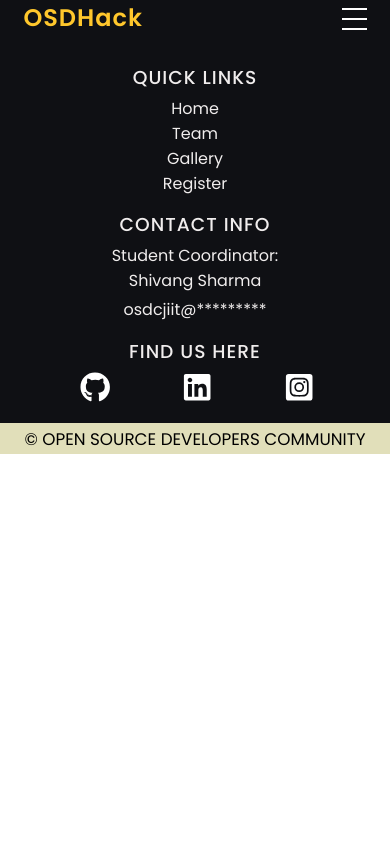
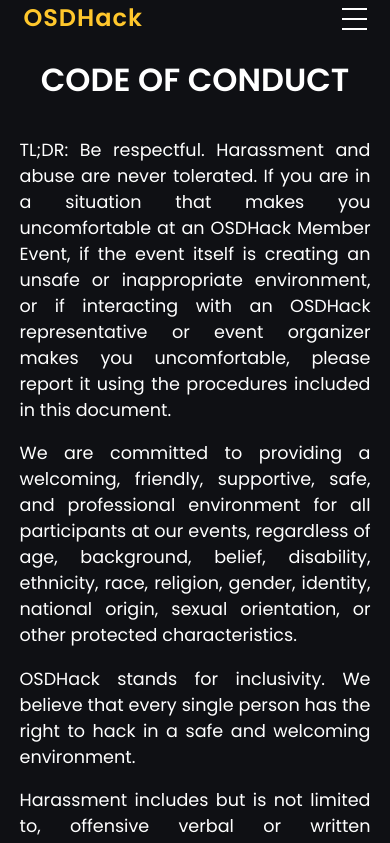
Before and after one commit to osdc/osdhack-24, a React (Create React App) app in the folder client/: page /cod in a window 390 px wide. Shown: the top 843 px of the page. Built offline with nearby package versions, Linux system fonts and the light colour scheme; a web font is replaced by a local one.

Commit message:
keyboard landing page

```diff
--- a/client/package.json
+++ b/client/package.json
@@ -3,6 +3,8 @@
   "version": "0.1.0",
   "private": true,
   "dependencies": {
+    "@splinetool/react-spline": "^2.2.6",
+    "@splinetool/runtime": "^1.0.81",
     "@testing-library/jest-dom": "^5.17.0",
     "@testing-library/react": "^13.4.0",
     "@testing-library/user-event": "^13.5.0",
--- a/client/src/App.jsx
+++ b/client/src/App.jsx
@@ -4,6 +4,7 @@ import Layout from './pages/Layout.jsx';
 import Register from './pages/Register/Register.jsx';
 import Team from './pages/Team/Team.jsx';
 import Gallery from './pages/Gallery/Gallery.jsx';
+import Codeofconduct from './pages/Codeofconduct/Codeofconduct.jsx';
 
 import { BrowserRouter, Routes, Route } from 'react-router-dom';
 import './App.css';
@@ -18,6 +19,7 @@ function App() {
           <Route path='/register' element={<Register />} />
           <Route path='/team' element={<Team />} />
           <Route path='/gallery' element={<Gallery />} />
+          <Route path='/cod' element={< Codeofconduct/>} />
         </Routes>
         <Footer />
       </BrowserRouter>
--- a/client/src/Components/About/About.css
+++ b/client/src/Components/About/About.css
@@ -7,7 +7,6 @@
     padding: 3%;
     color: white;
     background: #0f1014;
-    /* background: -webkit-linear-gradient(to left, #8f94fb, #4e54c8);   */
 }
 
 .aboutheading {
@@ -279,9 +278,3 @@
     }
 
 }
-
-@media only screen and (max-width:410px) {
-    .aboutheading {
-        font-size: 2.2rem;
-    }
-}
--- a/client/src/Components/Timeline/Timeline.css
+++ b/client/src/Components/Timeline/Timeline.css
@@ -169,11 +169,15 @@
         padding:0 10%;
     }
 
+    .left-container,.right-container{
+        left:7%;
+    }
+
     .container img{
-        left: -18%;
+        left: -21%;
     }
     .right-container img{
-        left:-17%;
+        left:-21%;
     }
     .text-box{
         padding:1%;
--- /dev/null
+++ b/client/src/pages/Codeofconduct/Codeofconduct.css
@@ -0,0 +1,61 @@
+.codeofconduct {
+    background: #0f1014;
+    color: white;
+}
+
+.codeofconduct .codheading {
+    text-align: center;
+    font-size: 3rem;
+    font-weight: 600;
+    padding: 2% 0;
+}
+
+.codcontent div {
+    margin-top: 2%;
+}
+
+.codcontent {
+    font-size: 1.3rem;
+    width: 80%;
+    margin: auto;
+    text-align:justify;
+}
+
+.codcontent h2 {
+    margin: 2% 0;
+}
+
+@media only screen and (max-width:740px) {
+    .codeofconduct .codheading {
+        font-size: 2.5rem;
+    }
+
+    .codcontent div {
+        margin-top: 3%;
+    }
+
+    .codcontent {
+        width: 90%;
+        font-size: 1.2rem;
+    }
+}
+
+@media only screen and (max-width:540px) {
+    .codeofconduct .codheading {
+        font-size: 2rem;
+        padding: 4% 0;
+    }
+
+    .codcontent div {
+        margin-top: 5%;
+    }
+
+    .codcontent h2 {
+        margin: 6% 0;
+    }
+
+    .codcontent {
+        width: 90%;
+        font-size: 1.1rem;
+    }
+}
--- /dev/null
+++ b/client/src/pages/Codeofconduct/Codeofconduct.jsx
@@ -0,0 +1,117 @@
+import React from 'react'
+import './Codeofconduct.css'
+
+const Codeofconduct = () => {
+    return (
+        <div className='codeofconduct'>
+            <div className="codheading">CODE OF CONDUCT</div>
+            <div className="codcontent">
+                <div>
+                     TL;DR: Be respectful. Harassment and abuse are never tolerated. If you are in a situation that makes you uncomfortable at an OSDHack Member Event, if the event itself is creating an unsafe or inappropriate environment, or if interacting with an OSDHack representative or event organizer makes you uncomfortable, please report it using the procedures included in this document.
+                </div>
+
+                <div>
+                    We are committed to providing a welcoming, friendly, supportive, safe, and professional environment for all participants at our events, regardless of age, background, belief, disability, ethnicity, race, religion, gender, identity, national origin, sexual orientation, or other protected characteristics.
+                </div>
+
+                <div>
+                    OSDHack stands for inclusivity. We believe that every single person has the right to hack in a safe and welcoming environment.
+                </div>
+
+                <div>
+                    Harassment includes but is not limited to, offensive verbal or written comments related to gender, age, sexual orientation, disability, physical appearance, body size, race, religion, social class, economic status, and veteran status. Additional cases of harassment include but are not limited to sharing sexual images, deliberate intimidation, stalking, following, brigading, doxxing, harassing photography or recording, sustained disruption of talks or other events, inappropriate physical contact, and unwelcome sexual attention. If what you’re doing is making someone feel uncomfortable, that counts as harassment and is enough reason to stop doing it.
+                </div>
+
+                <div>
+                    Participants asked to stop any harassing behavior are expected to comply immediately. Sponsors, judges, mentors, volunteers, organizers, OSDHack staff, and anyone else participating in the event are also subject to the anti-harassment policy. In particular, attendees should not use sexualized images, activities, or other material both in their hacks and during the event. Booth staff (including volunteers) should not use sexualized clothing/uniforms/costumes or otherwise create a sexualized environment.
+                </div>
+
+                <div>
+                    If a participant engages in harassing behavior, OSDHack may take any action it deems appropriate, including warning the offender or expulsion from the event with no eligibility for reimbursement or refund of any type.
+                </div>
+
+                <div>
+                    If you are being harassed, notice that someone else is being harassed, or have any other concerns, please contact OSDHack using the reporting procedures defined below. OSDHack representatives can help participants contact campus security or local law enforcement, provide escorts, or otherwise assist those experiencing harassment to feel safe for the duration of the event. We value your attendance.
+                </div>
+
+                <h2>Our expectations:</h2>
+
+                <div>
+                    <p>
+                        - By participating in our meetings and events, we expect participants to abide by this Code of Conduct and accept the procedure by which any Code of Conduct incidents are resolved.
+                    </p>
+                    <p>
+                        - Please treat everyone with respect. We expect all event participants and speakers to help ensure a safe and positive experience for everyone.
+                    </p>
+                    <p>
+                        - Provide your true professional identity, affiliation, and, where appropriate, contact information, at registration and during attendance and participatory sessions, as required.
+                    </p>
+                </div>
+
+                <h2>Behaviors we encourage:</h2>
+
+                <div>
+                    <p>- Use of welcoming and inclusive language</p>
+                    <p>- Showing respect for different viewpoints and experience</p>
+                    <p>- Graceful acceptance of constructive criticism</p>
+                    <p>- Make space for others to speak and ask questions</p>
+                    <p>- Appreciate that people will have different skill levels of knowledge and expertise</p>
+                    <p>- be patient</p>
+                </div>
+
+                <h2>Unacceptable behavior:</h2>
+
+                <div>
+                    <p>
+                        - Intimidating, harassing, abusive, discriminatory, derogatory, or demeaning speech/actions.
+                    </p>
+                    <p>
+                        - Harmful or prejudicial verbal or written comments or visual images related to age, background, belief, disability, ethnicity, race, religion, gender, identity, national origin, sexual orientation, or other personal characteristics, including those protected by law.
+                    </p>
+                    <p>
+                    - Inappropriate use of sexual language or imagery.
+                    </p>
+                    <p>
+                    - Real or implied threat of professional or financial damage or harm.
+                    </p>
+                    <p>
+                    - Inappropriate disruption of meetings or events.
+                    </p>
+                    <p>
+                    - Photographing, video, or audio recording of slides, oral or poster presentations without presenter/author's permission.
+                    </p>
+                    <p>
+                    - Violating the rules and regulations of the online platform (e.g., Zoom).
+                    </p>
+                </div>
+
+                <h2>Reporting incidents:</h2>
+
+                <div>
+                    If you believe someone is violating the code of conduct, please report this to the event organizer straight away if you can. You can also use the Jean Golding Institute Code of Conduct Incident Report Form. The form will be reviewed by the Director and Manager, and any action to address and/or resolve the issue will be communicated within one week.
+                </div>
+
+                <div>
+                    However, if you prefer to raise the unacceptable behavior to an independent party, you can contact one of the University of Bristol Acceptable Behavior Supporters who are volunteers trained to provide an informal advisory service to staff experiencing unacceptable behavior, bullying, or harassment at work. They can also support staff who are facing allegations about their behavior.
+                </div>
+
+                <h2>Resolution of incidents:</h2>
+
+                <div>
+                    Incidents will be reviewed, and if the code of conduct has been violated, the actions we take could include:
+
+                    <p>- Educating the person as to the consequences of their actions.</p>
+                    <p>- Removal from the meeting or event.</p>
+                    <p>- Restrictions from future meetings and events.</p>
+                    <p>- Removal from mailing list or positions on committees or working groups.</p>
+                </div>
+
+                <div>
+                    We expect participants to follow these rules at all hackathon venues, online interactions about the event, hackathon-related social events, and on hackathon-supplied transportation.
+                </div>
+            </div>
+        </div>
+    )
+}
+
+export default Codeofconduct
--- a/client/src/pages/Home/Home.css
+++ b/client/src/pages/Home/Home.css
@@ -5,7 +5,7 @@
     justify-content: center;
     align-items: center;
     flex-direction: column;
-    padding: 5%;
+    /* padding: 5%; */
     background: #0f1014;
     color: white;
     position: relative;
@@ -51,6 +51,11 @@
     background-color: blue;
     color: white;
     margin: 0 3%;
+}
+
+.cod a{
+    text-decoration:underline;
+    color:black;
 }
 
 .homepage .register a {
--- a/client/src/pages/Home/Home.jsx
+++ b/client/src/pages/Home/Home.jsx
@@ -1,17 +1,23 @@
 import React from 'react'
 import './Home.css'
-import { Link } from 'react-router-dom'
+import Spline from '@splinetool/react-spline';
+// import { Link } from 'react-router-dom'
 const Home = () => {
   return (
     <div className='homepage'>
-      <div className="event">OSDHack'24</div>
+      {/* <div className="event">OSDHack'24</div>
       <div className="tagline">Lorem ipsum dolor sit amet consectetur adipisicing elit. Aperiam officia voluptates aliquam est nobis, sequi perferendis illum odio dolorum sunt?</div>
       <div className="button">
         <button className="register">
           <Link to='/register'>Register Now</Link>
         </button>
-        <button>Learn More</button>
-      </div>
+        <button className='cod'>
+          <Link to='/cod'>Learn More</Link>
+        </button>
+      </div> */}
+
+      <Spline scene="https://prod.spline.design/B4gEdCxzZMigeDFK/scene.splinecode" />
+
     </div>
   )
 }
```
Also changed, not shown: 1 other file (tests, documents, lock files or other folders).
